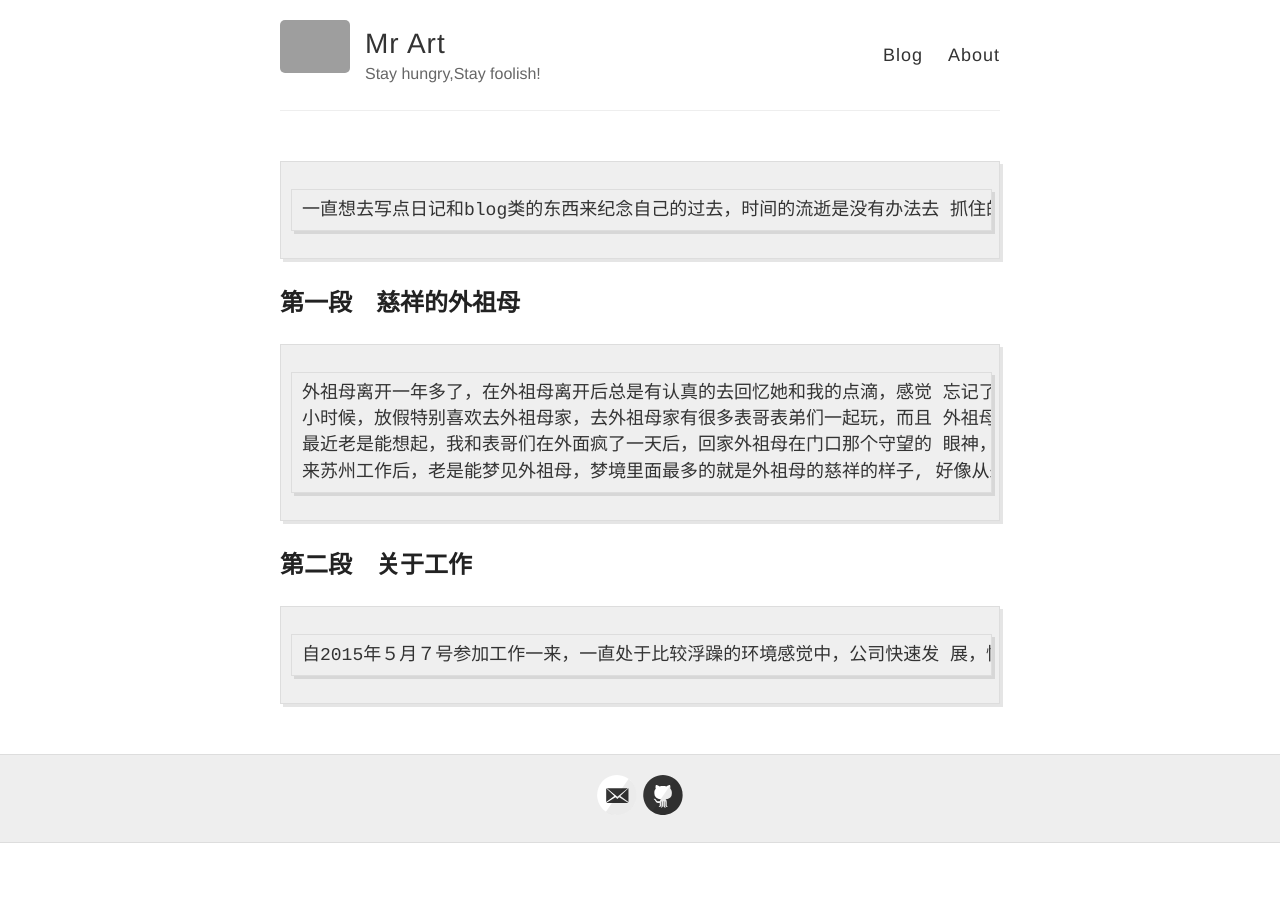
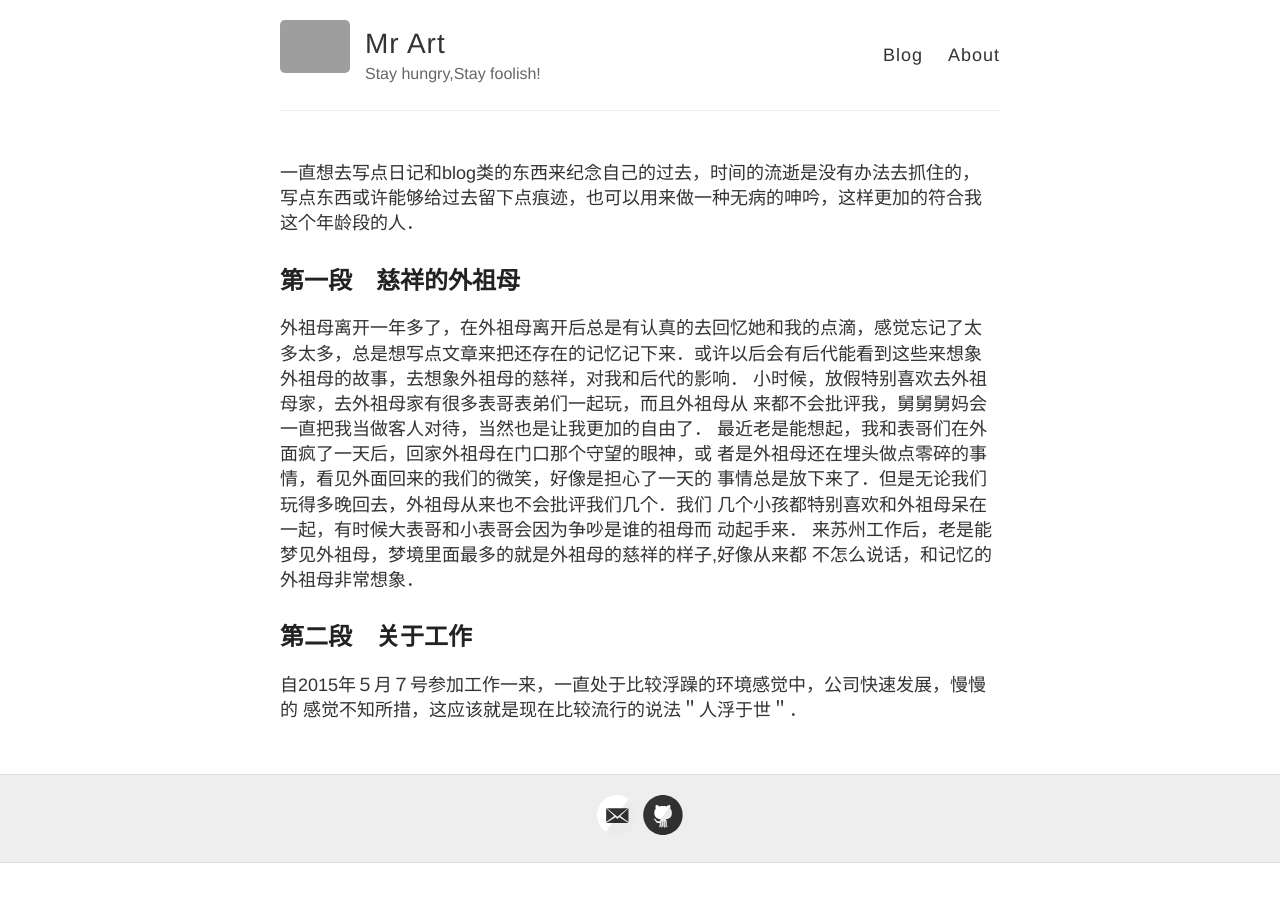
Before and after one commit to Mrart/Mrart.github.io, a Jekyll site: the page built from _posts/2015-02-08-fisrt-blog.md, in a window 1280 px wide. Built offline with Jekyll 4.4.1, drawn with Linux system fonts in a browser that asks for light colours; Markdown is read by kramdown in place of the engine named in the settings; grey boxes are pictures that could not be loaded.

```diff
--- a/_posts/2015-02-08-fisrt-blog.md
+++ b/_posts/2015-02-08-fisrt-blog.md
@@ -4,27 +4,25 @@
  comments: true
 ---
 
-
-	一直想去写点日记和blog类的东西来纪念自己的过去，时间的流逝是没有办法去
-抓住的，写点东西或许能够给过去留下点痕迹，也可以用来做一种无病的呻吟，这样
-更加的符合我这个年龄段的人．
+一直想去写点日记和blog类的东西来纪念自己的过去，时间的流逝是没有办法去抓住的，
+写点东西或许能够给过去留下点痕迹，也可以用来做一种无病的呻吟，这样更加的符合我
+这个年龄段的人．
 
 
 ##第一段　慈祥的外祖母
-	外祖母离开一年多了，在外祖母离开后总是有认真的去回忆她和我的点滴，感觉
-忘记了太多太多，总是想写点文章来把还存在的记忆记下来．或许以后会有后代能看
-到这些来想象外祖母的故事，去想象外祖母的慈祥，对我和后代的影响．
-	小时候，放假特别喜欢去外祖母家，去外祖母家有很多表哥表弟们一起玩，而且
-外祖母从来都不会批评我，舅舅舅妈会一直把我当做客人对待，当然也是让我更加的
-自由了．
-	最近老是能想起，我和表哥们在外面疯了一天后，回家外祖母在门口那个守望的
-眼神，或者是外祖母还在埋头做点零碎的事情，看见外面回来的我们的微笑，好像是
-担心了一天的事情总是放下来了．但是无论我们玩得多晚回去，外祖母从来也不会批
-评我们几个．我们几个小孩都特别喜欢和外祖母呆在一起，有时候大表哥和小表哥会
-因为争吵是谁的祖母而动起手来．
-	来苏州工作后，老是能梦见外祖母，梦境里面最多的就是外祖母的慈祥的样子,
-好像从来都不怎么说话，和记忆的外祖母非常想象．
+外祖母离开一年多了，在外祖母离开后总是有认真的去回忆她和我的点滴，感觉忘记了太
+多太多，总是想写点文章来把还存在的记忆记下来．或许以后会有后代能看到这些来想象
+外祖母的故事，去想象外祖母的慈祥，对我和后代的影响．
+小时候，放假特别喜欢去外祖母家，去外祖母家有很多表哥表弟们一起玩，而且外祖母从
+来都不会批评我，舅舅舅妈会一直把我当做客人对待，当然也是让我更加的自由了．
+最近老是能想起，我和表哥们在外面疯了一天后，回家外祖母在门口那个守望的眼神，或
+者是外祖母还在埋头做点零碎的事情，看见外面回来的我们的微笑，好像是担心了一天的
+事情总是放下来了．但是无论我们玩得多晚回去，外祖母从来也不会批评我们几个．我们
+几个小孩都特别喜欢和外祖母呆在一起，有时候大表哥和小表哥会因为争吵是谁的祖母而
+动起手来．
+来苏州工作后，老是能梦见外祖母，梦境里面最多的就是外祖母的慈祥的样子,好像从来都
+不怎么说话，和记忆的外祖母非常想象．
 
 ##第二段　关于工作
-	自2015年５月７号参加工作一来，一直处于比较浮躁的环境感觉中，公司快速发
-展，慢慢的感觉不知所措，这应该就是现在比较流行的说法＂人浮于世＂．
+自2015年５月７号参加工作一来，一直处于比较浮躁的环境感觉中，公司快速发展，慢慢的
+感觉不知所措，这应该就是现在比较流行的说法＂人浮于世＂．
```
